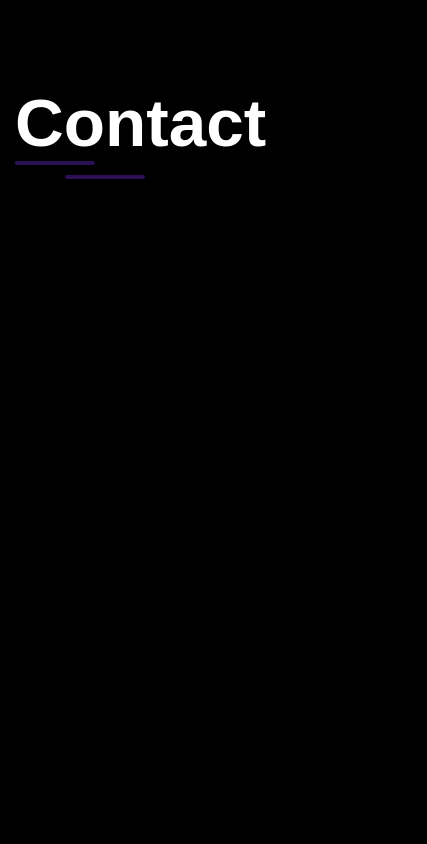
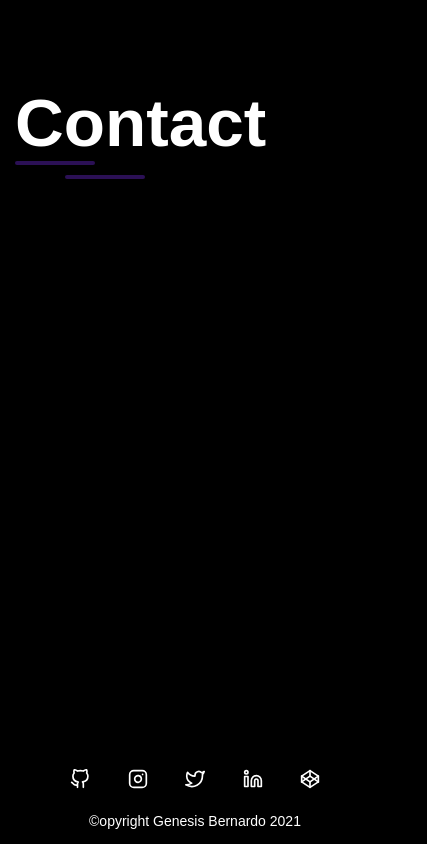
Before and after one commit to GenesisBernardo/portfolio, a React (Create React App) app: page / in a window 390 px wide. Shown: the part 3406-4250 px from the top of the page, 427 px wide, since content can reach past the window. Before the commit the page ends 4135 px from the top, so only its background shows below. Built offline with nearby package versions, Linux system fonts and the light colour scheme.

Commit message:
added contact validation and footer

```diff
--- a/package.json
+++ b/package.json
@@ -14,6 +14,7 @@
     "emailjs-com": "^2.6.4",
     "react": "^17.0.2",
     "react-dom": "^17.0.2",
+    "react-hook-form": "^7.8.8",
     "react-scripts": "4.0.3",
     "react-scroll": "^1.8.2",
     "web-vitals": "^1.1.2"
--- a/src/components/About.js
+++ b/src/components/About.js
@@ -1,7 +1,7 @@
 import React, { useEffect } from 'react';
-import "../styles/aboutStyle.css";
+import '../styles/aboutStyle.css';
 import Aos from 'aos';
-import "aos/dist/aos.css";
+import 'aos/dist/aos.css';
 
 
 const About = () => {
--- a/src/components/Contact.js
+++ b/src/components/Contact.js
@@ -1,27 +1,35 @@
-import React, { useEffect } from 'react';
+import React, { useState, useEffect } from 'react';
 import Aos from 'aos';
 import 'aos/dist/aos.css';
 import '../styles/contactStyle.css';
 import emailjs from 'emailjs-com';
-
+import { useForm } from 'react-hook-form';
 
 const Contact = () => {
-
     useEffect(() => {
         Aos.init({ duration: 1000 });
     }, []);
 
-    function sendEmail(e) {
+    const { register, handleSubmit, formState: { errors }, reset, trigger} = useForm();
+
+    const [sentName, setSentName] = useState ("");
+
+    const sendEmail = (data, e) => {
         e.preventDefault();
+        emailjs.sendForm('service_t9p0hal', 'template_l4g0nti', e.target, 'user_3uyrNbN3j3nuO947uV07M')
+            .then((result) => {
+                reset();
+                setSentName("Inquiry sent! Check your email in a couple of days for a response.");
+                console.log(result.text);
+                setTimeout(() => {
+                    setSentName("");
+                }, 4000);
+            },  (error) => {
+                console.log(error.text);
+            });
+      };
 
-        emailjs.sendForm('service_t9p0hal', 'template_l4g0nti', e.target, 'user_3uyrNbN3j3nuO947uV07M')
-          .then((result) => {
-              console.log(result.text);
-          }, (error) => {
-              console.log(error.text);
-          });
-          e.target.reset()
-      }
+
 
 
     return (
@@ -32,18 +40,44 @@ const Contact = () => {
                     <span className="first-span"></span>
                     <span className="second-span"></span>
                 </div>
-                <form className="contact-form" data-aos="zoom-in" onSubmit={sendEmail}>
+                <form className="contact-form" data-aos="zoom-in" onSubmit={handleSubmit(sendEmail)}>
+                    <p className="message-sent" >{sentName}</p>
                     <div className="input">
                         <label>Name</label>
-                        <input type="text" name="name" />
+                        <input type="text"
+                            placeholder="Enter your name here"
+                            {...register("name", { required: "Name is Required"})}
+                            onKeyUp={() => {
+                                trigger("name");
+                            }}
+                        />
+                        {errors.name && (<p className="error">{errors.name.message}</p>)}
                     </div>
                     <div className="input">
                         <label>Email</label>
-                        <input type="email" name="email" />
+                        <input type="text"
+                            placeholder="Enter your email here"
+                            name="email" {...register("email", { required: "Email is Required" ,
+                            pattern: {
+                                value: /^[A-Z0-9._%+-]+@[A-Z0-9.-]+\.[A-Z]{2,}$/i,
+                                message: "Invalid email address",
+                            }
+                            })}
+                            onKeyUp={() => {
+                                trigger("email");
+                            }}
+                        />
+                        {errors.email && (<p className="error">{errors.email.message}</p>)}
                     </div>
                     <div className="input">
                         <label>Message</label>
-                        <textarea name="message" />
+                        <textarea name="message"
+                            placeholder="Enter your message here"
+                            {...register("message", { required: "Message is Required"})}/*value={values.message} onChange={handleChange} */
+                                onKeyUp={() => {
+                                trigger("message");
+                            }}/>
+                        {errors.message && (<p className="error">{errors.message.message}</p>)}
                     </div>
                     <button type="submit">Send Inquiry</button>
                 </form>
--- /dev/null
+++ b/src/components/Footer.js
@@ -0,0 +1,81 @@
+import React from 'react';
+import '../styles/footerStyle.css';
+
+
+
+
+const Footer = () => {
+
+    return (
+        <footer>
+            <div className="social-links">
+                <ul>
+                    <li>
+                        <a href="https://github.com/GenesisBernardo" aria-label="GitHub" target="_blank" rel="noopener noreferrer">
+                            <svg xmlns="http://www.w3.org/2000/svg" role="img" viewBox="0 0 24 24" fill="none" stroke="currentColor"
+                                strokeWidth="2" strokeLinecap="round" strokeLinejoin="round" className="feather feather-github">
+                                <title>GitHub</title>
+                                <path d="M9 19c-5 1.5-5-2.5-7-3m14 6v-3.87a3.37 3.37 0 0 0-.94-2.61c3.14-.35
+                                    6.44-1.54 6.44-7A5.44 5.44 0 0 0 20 4.77 5.07 5.07 0 0 0 19.91 1S18.73.65 16 2.48a13.38
+                                    13.38 0 0 0-7 0C6.27.65 5.09 1 5.09 1A5.07 5.07 0 0 0 5 4.77a5.44 5.44 0 0 0-1.5 3.78c0 5.42
+                                    3.3 6.61 6.44 7A3.37 3.37 0 0 0 9 18.13V22">
+                                </path>
+                            </svg>
+                        </a>
+                    </li>
+                    <li>
+                        <a href="" aria-label="Instagram" target="_blank" rel="noopener noreferrer">
+                            <svg xmlns="http://www.w3.org/2000/svg" role="img" viewBox="0 0 24 24" fill="none" stroke="currentColor"
+                                strokeWidth="2" strokeLinecap="round" strokeLinejoin="round" className="feather feather-instagram">
+                                <title>Instagram</title>
+                                <rect x="2" y="2" width="20" height="20" rx="5" ry="5"></rect>
+                                <path d="M16 11.37A4 4 0 1 1 12.63 8 4 4 0 0 1 16 11.37z"></path>
+                                <line x1="17.5" y1="6.5" x2="17.51" y2="6.5"></line>
+                            </svg>
+                        </a>
+                    </li>
+                    <li>
+                        <a href="" aria-label="Twitter" target="_blank" rel="noopener noreferrer">
+                            <svg xmlns="http://www.w3.org/2000/svg" role="img" viewBox="0 0 24 24" fill="none" stroke="currentColor"
+                                strokeWidth="2" strokeLinecap="round" strokeLinejoin="round" className="feather feather-twitter">
+                                <title>Twitter</title>
+                                <path d="M23 3a10.9 10.9 0 0 1-3.14 1.53 4.48 4.48 0 0 0-7.86 3v1A10.66 10.66 0 0 1 3 4s-4 9 5 13a11.64
+                                11.64 0 0 1-7 2c9 5 20 0 20-11.5a4.5 4.5 0 0 0-.08-.83A7.72 7.72 0 0 0 23 3z">
+                                </path>
+                            </svg>
+                        </a>
+                    </li>
+                    <li>
+                        <a href="" aria-label="Linkedin" target="_blank" rel="noopener noreferrer">
+                            <svg xmlns="http://www.w3.org/2000/svg" role="img" viewBox="0 0 24 24" fill="none" stroke="currentColor"
+                                strokeWidth="2" strokeLinecap="round" strokeLinejoin="round" className="feather feather-linkedin">
+                                <title>LinkedIn</title>
+                                <path d="M16 8a6 6 0 0 1 6 6v7h-4v-7a2 2 0 0 0-2-2 2 2 0 0 0-2 2v7h-4v-7a6 6 0 0 1 6-6z"></path>
+                                <rect x="2" y="9" width="4" height="12"></rect>
+                                <circle cx="4" cy="4" r="2"></circle>
+                            </svg>
+                        </a>
+                    </li>
+                    <li>
+                        <a href="" aria-label="Codepen" target="_blank" rel="noopener noreferrer">
+                            <svg xmlns="http://www.w3.org/2000/svg" role="img" viewBox="0 0 24 24" fill="none" stroke="currentColor"
+                                strokeWidth="2" strokeLinecap="round" strokeLinejoin="round" className="feather feather-codepen">
+                                <title>CodePen</title>
+                                <polygon points="12 2 22 8.5 22 15.5 12 22 2 15.5 2 8.5 12 2"></polygon>
+                                <line x1="12" y1="22" x2="12" y2="15.5"></line>
+                                <polyline points="22 8.5 12 15.5 2 8.5"></polyline>
+                                <polyline points="2 15.5 12 8.5 22 15.5"></polyline>
+                                <line x1="12" y1="2" x2="12" y2="8.5"></line>
+                            </svg>
+                        </a>
+                    </li>
+                </ul>
+            </div>
+            <div>
+                <p>©opyright Genesis Bernardo 2021</p>
+            </div>
+        </footer>
+    );
+};
+
+export default Footer;
--- a/src/components/Index.js
+++ b/src/components/Index.js
@@ -4,6 +4,7 @@ import About from './About';
 import Project from './Project';
 import Info from './Info';
 import Contact from './Contact';
+import Footer from './Footer';
 import "../styles/indexStyle.css";
 
 
@@ -16,6 +17,7 @@ const Index = () => {
             <About />
             <Project />
             <Contact />
+            <Footer />
         </div>
     );
 };
--- a/src/styles/contactStyle.css
+++ b/src/styles/contactStyle.css
@@ -80,3 +80,56 @@ button {
 button:hover {
     background: #000033;
 }
+
+.error {
+    color: #ff0000;
+    font-size: 14px;
+}
+
+.message-sent {
+    color: #5cb85c;
+    font-size: 14px;
+    padding: 5px;
+    text-align: center;
+    margin-bottom: 5px;
+}
+
+
+
+/* MEDIA QUERY MIN */
+@media (min-width: 576px) {
+
+}
+
+@media (min-width: 768px) {
+
+}
+
+@media (min-width: 992px) {
+
+}
+
+@media (min-width: 1200px) {
+
+}
+
+
+/* MEDIA QUERY MAX */
+@media (max-width: 1199px) {
+
+}
+
+
+@media (max-width: 992px) {
+
+}
+
+@media (max-width: 767px) {
+	.contact-form {
+        width: 95%;
+    }
+}
+
+@media (max-width: 575px) {
+
+}
--- /dev/null
+++ b/src/styles/footerStyle.css
@@ -0,0 +1,80 @@
+footer {
+    display: flex;
+    justify-content: center;
+    align-items: center;
+    flex-direction: column;
+    height: auto;
+    min-height: 70px;
+    padding: 15px;
+    text-align: center;
+}
+
+.social-links {
+    display: none;
+}
+
+.social-links ul {
+    display: flex;
+    justify-content: space-between;
+    align-items: center;
+    padding: 0px;
+    margin: 0px;
+    list-style: none;
+}
+
+.social-links ul a {
+    padding: 10px;
+}
+
+.social-links ul a svg {
+    width: 20px;
+    height: 20px;
+}
+
+footer p {
+    font-size: 14px;
+}
+
+
+
+
+/* MEDIA QUERY MIN */
+@media (min-width: 576px) {
+
+}
+
+@media (min-width: 768px) {
+
+}
+
+@media (min-width: 992px) {
+
+}
+
+@media (min-width: 1200px) {
+
+}
+
+
+/* MEDIA QUERY MAX */
+@media (max-width: 1199px) {
+
+}
+
+
+@media (max-width: 992px) {
+
+}
+
+@media (max-width: 767px) {
+	.social-links {
+        display: block;
+        width: 100%;
+        max-width: 270px;
+        margin: 0px auto 10px;
+    }
+}
+
+@media (max-width: 575px) {
+
+}
--- a/src/styles/infoStyle.css
+++ b/src/styles/infoStyle.css
@@ -87,3 +87,42 @@ svg.feather {
     margin: 0px auto;
     background-color: #ffffff;
 }
+
+
+/* MEDIA QUERY MIN */
+@media (min-width: 576px) {
+
+}
+
+@media (min-width: 768px) {
+
+}
+
+@media (min-width: 992px) {
+
+}
+
+@media (min-width: 1200px) {
+
+}
+
+
+/* MEDIA QUERY MAX */
+@media (max-width: 1199px) {
+
+}
+
+
+@media (max-width: 992px) {
+
+}
+
+@media (max-width: 767px) {
+	.info-left, .info-right {
+        display: none;
+    }
+}
+
+@media (max-width: 575px) {
+
+}
```
Also changed, not shown: 1 other file (tests, documents, lock files or other folders).
